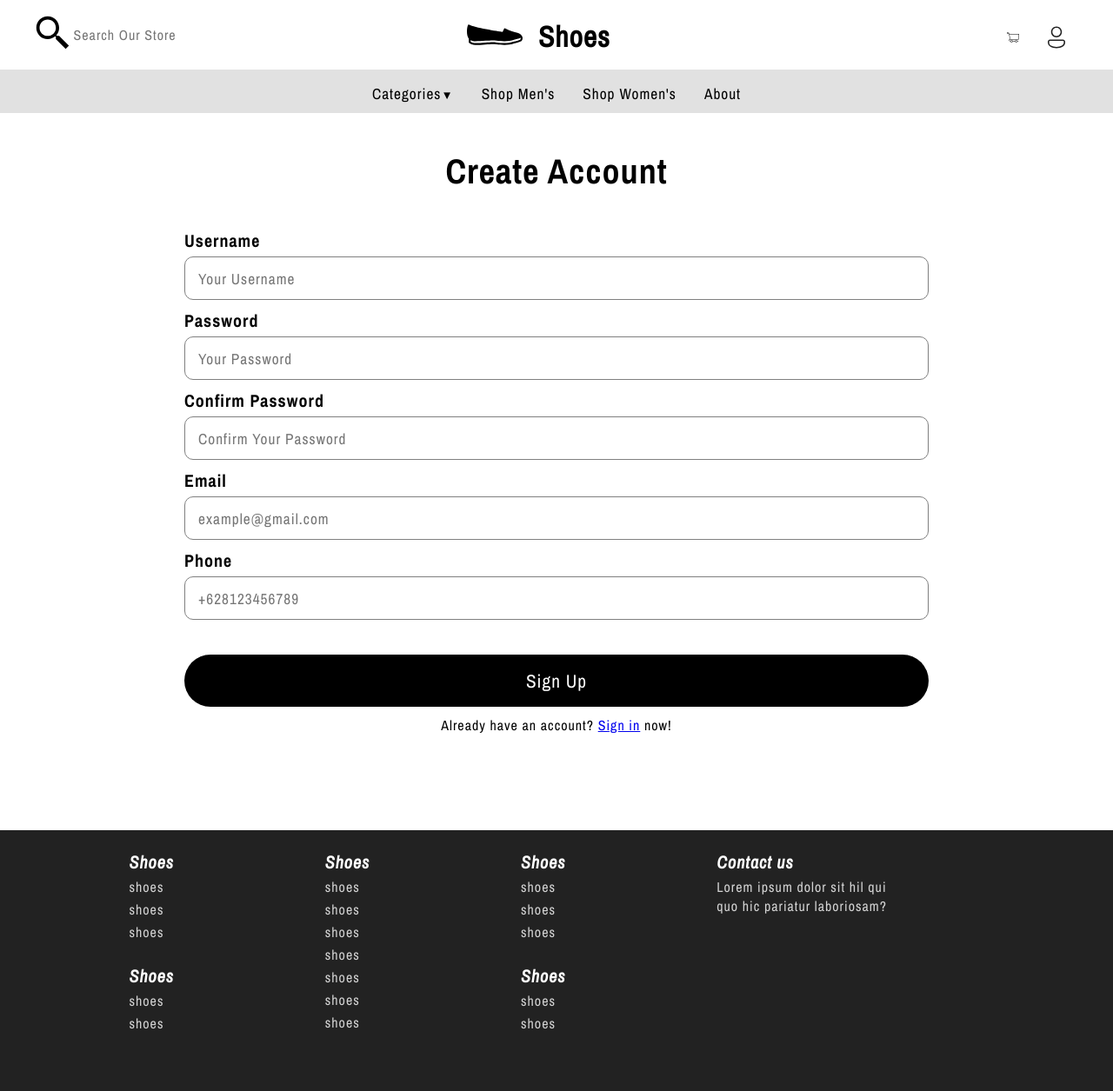
After one commit to jonathanhans123/proyekPW, a PHP site: page /register.php in a window 1280 px wide. The commit adds this page. Shown: the whole page at 87% size. Run offline with PHP 8.4, Linux system fonts and the light colour scheme.

Commit message:
register login

```diff
--- a/css/style.css
+++ b/css/style.css
@@ -24,6 +24,7 @@
 }
 .container{
     width: 100%;
+    height: auto;
 }
 .navbar{
     height: 130px;
@@ -82,6 +83,9 @@
 .shop{
     width: 33%;
     margin-top: 20px;
+}
+.shop a{
+    display: block;
 }
 .shopicon{
     width: 30px;
@@ -343,3 +347,75 @@ footer .footer-cont{
 .footer-cont a:hover{
     color: grey;
 }
+.account{
+    width: 250px;
+    height: 400px;
+    padding-top: 20px;
+    display: flex;
+    flex-direction: column;
+    align-items: center;
+    border: 2px solid blue;
+    border-radius: 10px;
+}
+.account .name{
+    font-weight: bold;
+}
+.account .email{
+    font-size: 10pt;
+}
+.account hr{
+    width: 80%;
+    background-color: blue;
+}
+.container2{
+    width: 70%;
+    height: auto;
+    display: flex;
+    flex-direction: column;
+    align-items: center;
+    margin-left: auto;
+    margin-right: auto;
+    margin-bottom: 100px;
+}
+.container2 .title{
+    font-size: 30pt;
+    font-family: archivo-bold;
+    margin-top: 40px;
+    margin-bottom: 40px;
+}
+.container2 .wrap{
+    width: 100%;
+    padding-left: 20px;
+    padding-right: 20px;
+    margin-bottom: 10px;
+}
+.container2 .wrap .accountinfo{
+    font-family: archivo-bold;
+    font-size: 15pt;
+    margin-bottom: 5px;
+}
+.container2 .wrap input[type=text]{
+    width: 100%;
+    height: 50px;
+    border-radius: 10px;
+    border: 1px solid gray;
+    padding-left: 15px;
+    font-size: 13pt;
+}
+.container .wrap input[type=submit]{
+    margin-top: 20px;
+    width: 100%;
+    height: 60px;
+    background-color: black;
+    border: none;
+    border-radius: 30px;
+    color: white;
+    display: flex;
+    align-items: center;
+    justify-content: center;
+    font-size: 16pt;
+}
+.container .wrap input[type=submit]:hover{
+    opacity: 70%;
+    cursor: pointer;
+}
--- /dev/null
+++ b/php/footer.php
@@ -0,0 +1,37 @@
+<footer>
+    <div class="footer-cont">
+        <div class="title">Shoes</div>
+        <p><a href="#">shoes</a></p>
+        <p><a href="#">shoes</a></p>
+        <p><a href="#">shoes</a></p>
+        <br>
+        <div class="title">Shoes</div>
+        <p><a href="#">shoes</a></p>
+        <p><a href="#">shoes</a></p>
+    </div>
+    <div class="footer-cont">
+        <div class="title">Shoes</div>
+        <p><a href="#">shoes</a></p>
+        <p><a href="#">shoes</a></p>
+        <p><a href="#">shoes</a></p>
+        <p><a href="#">shoes</a></p>
+        <p><a href="#">shoes</a></p>
+        <p><a href="#">shoes</a></p>
+        <p><a href="#">shoes</a></p>
+
+    </div>
+    <div class="footer-cont">
+        <div class="title">Shoes</div>
+        <p><a href="#">shoes</a></p>
+        <p><a href="#">shoes</a></p>
+        <p><a href="#">shoes</a></p>
+        <br>
+        <div class="title">Shoes</div>
+        <p><a href="#">shoes</a></p>
+        <p><a href="#">shoes</a></p>
+    </div>
+    <div class="footer-cont">
+        <div class="title">Contact us</div>
+        <p>Lorem ipsum dolor sit hil qui quo hic pariatur laboriosam?</p>
+    </div>
+</footer>
--- /dev/null
+++ b/php/koneksi.php
@@ -0,0 +1,13 @@
+<?php
+session_start();
+$host = 'localhost';
+$user = 'root';
+$password = '';
+$database = 'proyekPW';
+$port = '3306';
+$conn = new mysqli($host, $user, $password, $database);
+if ($conn->connect_errno) {
+    die($conn->connect_error);
+}
+
+?>
--- /dev/null
+++ b/php/navbar.php
@@ -0,0 +1,52 @@
+<div class="navbar">
+            <div class="top">
+                <div class="search">
+                    <svg fill="#000000" viewBox="0 0 24 24" class="searchicon">
+                        <path d="M 9 2 C 5.1458514 2 2 5.1458514 2 9 C 2 12.854149 5.1458514 16 9 16 C 10.747998 16 12.345009 15.348024 13.574219 14.28125 L 14 14.707031 L 14 16 L 20 22 L 22 20 L 16 14 L 14.707031 14 L 14.28125 13.574219 C 15.348024 12.345009 16 10.747998 16 9 C 16 5.1458514 12.854149 2 9 2 z M 9 4 C 11.773268 4 14 6.2267316 14 9 C 14 11.773268 11.773268 14 9 14 C 6.2267316 14 4 11.773268 4 9 C 4 6.2267316 6.2267316 4 9 4 z"/>
+                    </svg>
+                    <div class="searchbar">
+                        <input type="text" name="searchbar" placeholder="Search Our Store">
+                    </div>
+                </div>
+                <div class="logo">
+                    <a href="index.php">
+                    <object data="../icon/logo.svg" width="80" height="80" class="logoicon"></object>
+                    <p class="logotext">Shoes</p></a>
+                </div>
+                <div class="shop">
+                    <a href="../php/login.php"><img src="../icon/person.svg" class="loginicon" name="login"></object></a>
+                    <object data="../icon/cart.svg" class="shopicon" name="cart"></object>
+                </div>
+            </div>
+            <div class="bottom">
+                    <div class="nav-child dropdown">
+                        <a href="#">Categories <p style="font-size: 10pt;float: right;margin-top: 4%;">&#9660;</p> </a>
+                        <div class="dropdown-content">
+                            <div class="dropdown-wrap">
+                                <a href="#">Sneakers</a>
+                                <a href="#">Boots</a>
+                            </div>
+                            <div class="dropdown-wrap">
+                                <a href="#">Slip-on</a>
+                                <a href="#">Hiking</a>
+                            </div>
+                            <div class="dropdown-wrap">
+                                <a href="#">Oxford</a>
+                                <a href="#">Wedges</a>
+                            </div>
+                            <div class="dropdown-wrap">
+                                <a href="#">High heel</a>
+                                <a href="#">High-Tops</a>
+                            </div>
+                            <div class="dropdown-wrap">
+                                <a href="#">Sandals</a>
+                                <a href="#">Sports</a>
+                            </div>
+                        </div>
+                    </div>
+                    <div class="nav-child"><a href="#">Shop Men's</a></div>
+                    <div class="nav-child"><a href="#">Shop Women's</a></div>
+                    <div class="nav-child"><a href="#">About</a></div>
+                </ul>
+            </div>
+        </div>
--- /dev/null
+++ b/php/register.php
@@ -0,0 +1,86 @@
+<?php
+    require_once("../php/koneksi.php");
+
+    if (isset($_REQUEST["register"])){
+        $uname = $_REQUEST["uname"];
+        $upass = $_REQUEST["upass"];
+        $cpass = $_REQUEST["cpass"];
+        $email = $_REQUEST["email"];
+        $phone = $_REQUEST["phone"];
+        if ($uname!=""&&$upass!=""&&$cpass!=""&&$email!=""&&$phone!=""){
+            if ($upass==$cpass){
+                $exist = false;
+                $stmt = $conn->query("SELECT * FROM user WHERE user_email='$email'");
+                if (mysqli_num_rows($stmt)>0){
+                    $exist = true;
+                }
+                if (!$exist){
+                    $stmt = $conn->prepare("INSERT INTO user(user_name,user_password,user_email,user_phone) VALUES(?,?,?,?)");
+                    $stmt->bind_param("ssss",$uname,$upass,$email,$phone);
+                    $result =$stmt->execute();
+                    if ($result){
+                        header("../php/login.php");
+                    }else{
+                        $_SESSION["error"] = "Error add ke Database!";
+                    }
+                }else {
+                    $_SESSION["error"] = "Account already exist!";
+                }
+            }else{
+                $_SESSION["error"] = "Password and Confirm Password must be the same!";
+            }
+        }else {
+            $_SESSION["error"] = "You need to fill everything!";
+        }
+
+    }
+?>
+<!DOCTYPE html>
+<html lang="en">
+<head>
+    <meta charset="UTF-8">
+    <meta name="viewport" content="width=device-width, initial-scale=1.0">
+    <title>Document</title>
+    <link rel="stylesheet" href="../css/style.css">
+</head>
+<body>
+    <div class="container">
+        <?php require_once("../php/navbar.php") ?>
+        <form action="" method="post">
+        <div class="container2">
+            <p class="title">Create Account</p>
+            <div class="wrap">
+                <div class="accountinfo">Username</div>
+                <input type="text" name="uname" placeholder="Your Username">
+            </div>
+            <div class="wrap">
+                <div class="accountinfo">Password</div>
+                <input type="text" name="upass" placeholder="Your Password">
+            </div>
+            <div class="wrap">
+                <div class="accountinfo">Confirm Password</div>
+                <input type="text" name="cpass" placeholder="Confirm Your Password">
+            </div>
+            <div class="wrap">
+                <div class="accountinfo">Email</div>
+                <input type="text" name="email" placeholder="example@gmail.com">
+            </div>
+            <div class="wrap">
+                <div class="accountinfo">Phone</div>
+                <input type="text" name="phone" placeholder="+628123456789">
+            </div>
+            <div class="wrap">
+                <center><p style="color:red;"><?php if (isset($_SESSION["error"])){echo '*'.$_SESSION["error"]; unset($_SESSION["error"]);} ?></p></center>
+            </div>
+            <div class="wrap">
+                <input type="submit" value="Sign Up" name="register">
+            </div>
+            <div class="wrap">
+                <center>Already have an account? <a href="../php/login.php">Sign in</a> now!</center>
+            </div>
+        </div>
+        </form>
+        <?php require_once("../php/footer.php") ?>
+    </div>
+</body>
+</html>
```
Also changed, not shown: html/login.html (added, +120 -0 lines), html/register.html (added, +132 -0 lines), php/index.php (+5 -89 lines), php/login.php (added, +52 -0 lines), php/user.php (added, +12 -0 lines).
